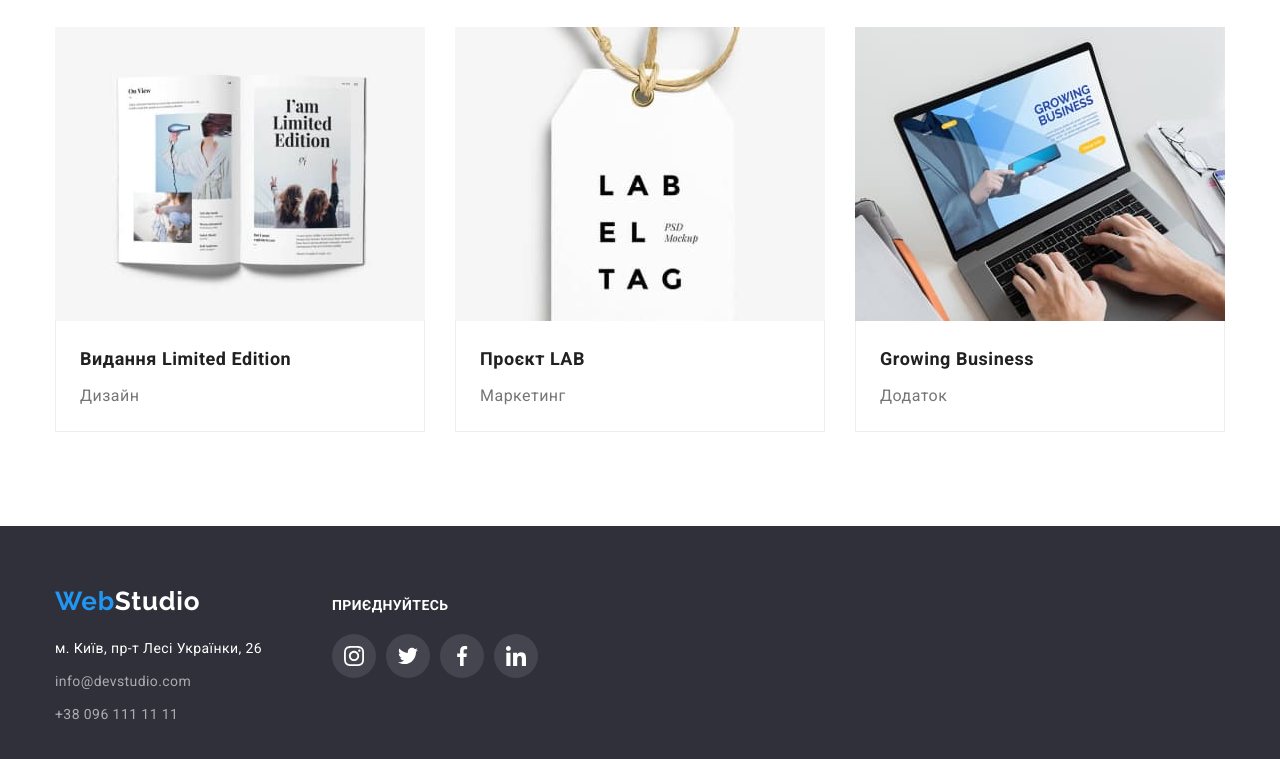
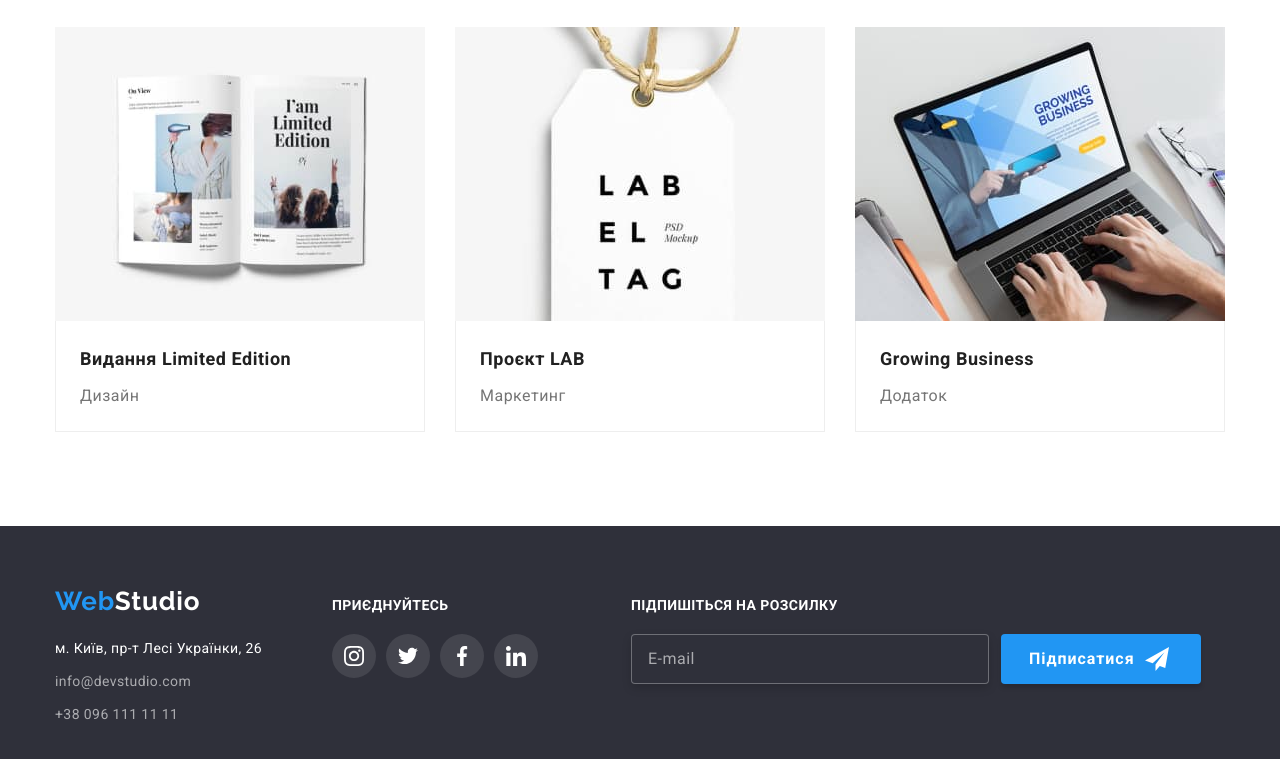
Before and after one commit to MykolaIvanov1/goit-markup-hw-06, a plain HTML site: page portfolio.html in a window 1280 px wide. Shown: the part 1106-1865 px from the top of the page. Drawn offline with nearby package versions, Linux system fonts and the light colour scheme.

Commit message:
додає форму підписатися до сторінки Портфоліо

```diff
--- a/portfolio.html
+++ b/portfolio.html
@@ -342,6 +342,18 @@
             </li>
           </ul>
         </div>
+        <form class="email-input" name="mailing-list" autocomplete="on">
+          <div>
+            <label for="email-footer" class="label">підпишіться на розсилку </label>
+            <input class="input" type="email" name="email" id="email-footer" placeholder="E-mail" />
+          </div>
+          <button class="buttom-input" type="submit">
+            Підписатися
+            <svg class="icon-send">
+              <use href="./imeges/icons.svg#icon-icon-send"></use>
+            </svg>
+          </button>
+        </form>
       </div>
     </footer>
   </body>
```
